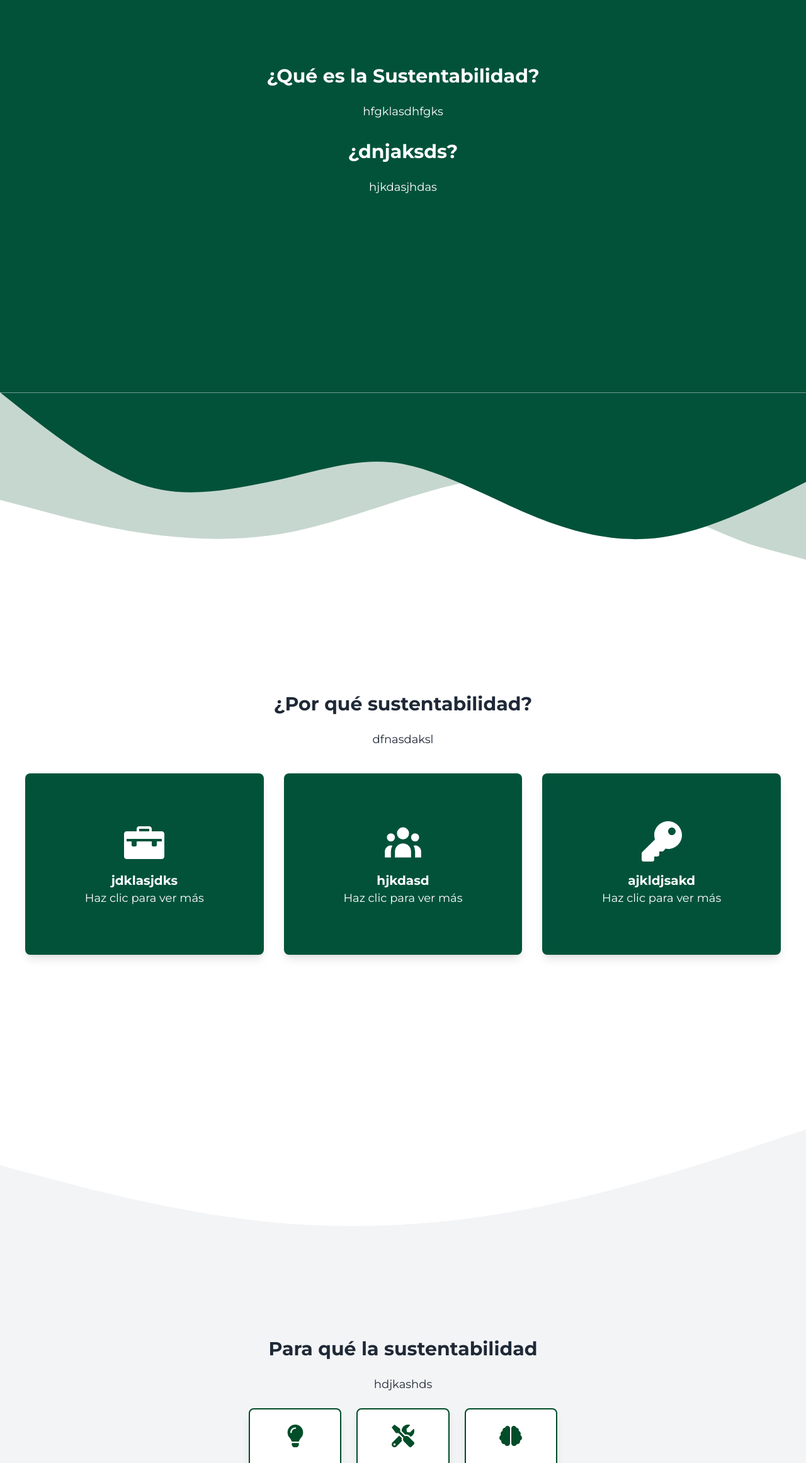
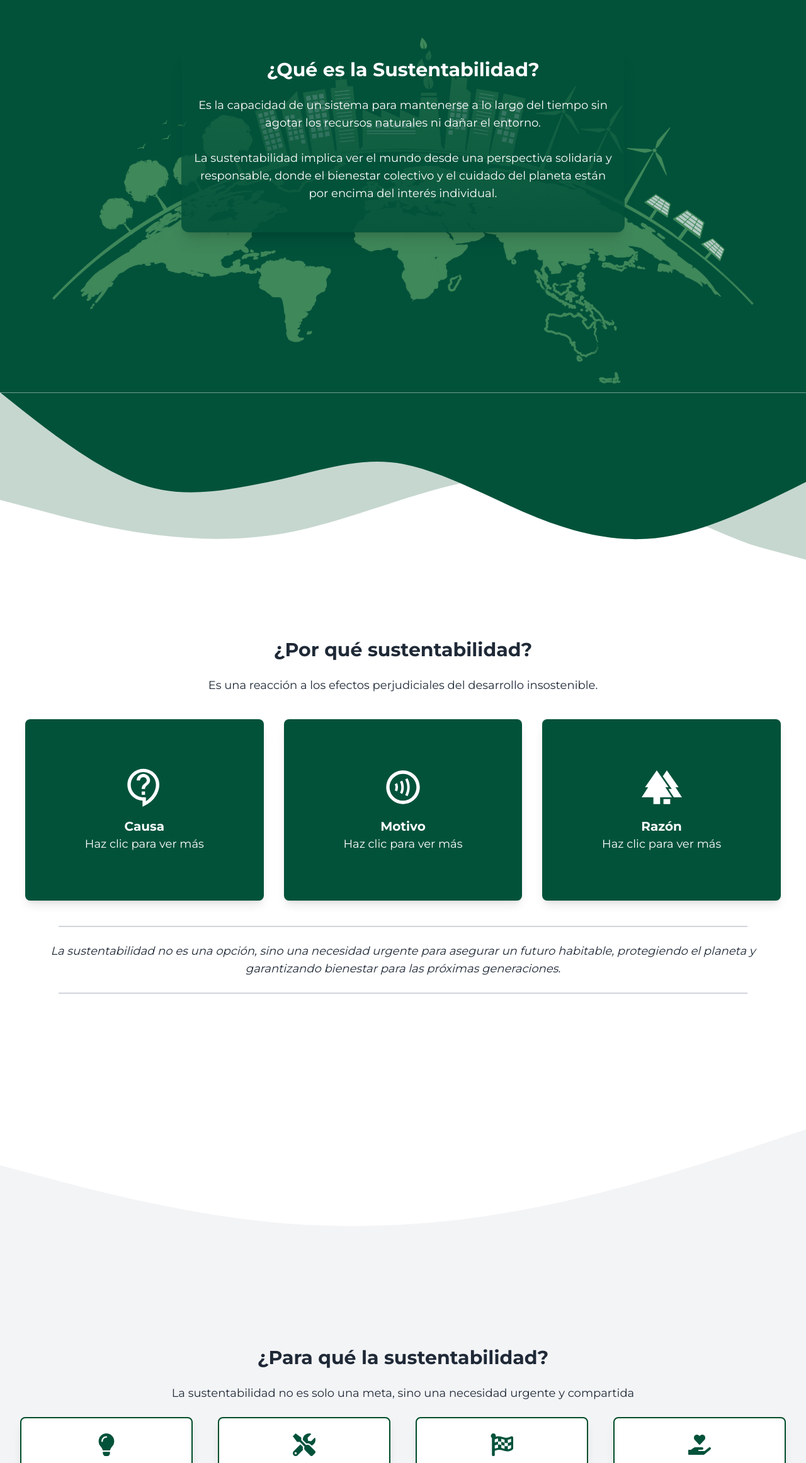
Before and after one commit to mateoestrada5/sustentabilidad_es_clave, a React (Vite) app in the folder SUS-Frontend/: page / in a window 1280 px wide. Shown: the part 1305-3628 px from the top of the page at 63% size. Built offline with nearby package versions, Linux system fonts and the light colour scheme.

Commit message:
que es, porque, para que, quien (incompleto)

```diff
--- a/SUS-Frontend/src/components/Inicio/LandingPage.jsx
+++ b/SUS-Frontend/src/components/Inicio/LandingPage.jsx
@@ -1,14 +1,13 @@
 import React, { useState } from "react";
 import { useNavigate } from "react-router-dom";
 import NavbarLP from "./NavbarLP";
-import { HiUserGroup } from "react-icons/hi";
-import { ImBriefcase } from "react-icons/im";
+import { MdForest, MdOutlineContactSupport, MdOutlineContactless } from "react-icons/md";
 import {
   FaKey,
   FaLightbulb,
   FaTools,
-  FaBrain,
-  FaChartLine,
+  FaHandHoldingHeart,
+  FaFlagCheckered,
   FaMoneyBillWave,
   FaLock,
 } from "react-icons/fa";
@@ -16,7 +15,6 @@ import { RiContactsLine, RiStarLine } from "react-icons/ri";
 import { BiQuestionMark, BiSupport } from "react-icons/bi";
 
 const LandingPage = () => {
-  const navigate = useNavigate();
   const [activeCard, setActiveCard] = useState(null); // Estado para controlar qué tarjeta está activa
 
   // colores:
@@ -32,110 +30,100 @@ const LandingPage = () => {
   // M0,128L80,106.7C160,85,320,43,480,64C640,85,800,181,960,170.7C1120,160,1280,64,1360,42.7L1440,21L1440,320L1360,320C1280,320,1120,320,960,320C800,320,640,320,480,320C320,320,160,320,80,320L0,320Z
   // M0,192L40,186.7C80,181,160,171,240,154.7C320,139,400,117,480,128C560,139,640,181,720,192C800,203,880,181,960,154.7C1040,128,1120,96,1200,96C1280,96,1360,128,1400,144L1440,160L1440,320L1400,320C1360,320,1280,320,1200,320C1120,320,1040,320,960,320C880,320,800,320,720,320C640,320,560,320,480,320C400,320,320,320,240,320C160,320,80,320,40,320L0,320Z
 
-  const adminActions1 = [
+  const paraQueActions1 = [
     {
       id: 1,
-      title: "dasdas",
+      title: "Propósito",
       description: (
         <>
-          dsadsa
-          <br />
-          dsadasd
+          Promover un modelo de desarrollo humano que asegure el bienestar de las personas sin agotar los recursos del planeta ni causar daños irreversibles al medio ambiente.
         </>
       ),
-      icon: <FaLightbulb style={{ color: "#004d29" }} />,
+      icon: <FaLightbulb style={{ color: "#02523a" }} />,
     },
     {
       id: 2,
-      title: "dasdas",
+      title: "Objetivo",
       description: (
         <>
-          dasdas
-          <br />
-          sdadas
+          Satisfacer las necesidades actuales de la sociedad sin comprometer las posibilidades de las futuras generaciones, manteniendo un equilibrio
         </>
       ),
-      icon: <FaTools style={{ color: "#004d29" }} />,
+      icon: <FaTools style={{ color: "#02523a" }} />,
     },
     {
       id: 3,
-      title: "adsas",
+      title: "Finalidad",
       description: (
         <>
-          dashkjdals
-          <br />
-          fdhklaskdas
+          Construir un futuro justo, equitativo y saludable a través del uso racional de los recursos, la conservación de los ecosistemas, y la promoción de prácticas responsables e inclusivas.
         </>
       ),
-      icon: <FaBrain style={{ color: "#004d29" }} />,
+      icon: <FaFlagCheckered style={{ color: "#02523a" }} />,
+    },
+    {
+      id: 4,
+      title: "Intencion",
+      description: (
+        <>
+          Impulsar un cambio que transforme la manera en que producimos, consumimos y convivimos,promoviendo una cultura de responsabilidad intergeneracional y de respeto hacia el entorno natural
+        </>
+      ),
+      icon: <FaHandHoldingHeart style={{ color: "#02523a" }} />,
     },
   ];
 
-  const adminActions2 = [
-    {
-      id: 4,
-      title: "gjklsdgsd",
-      description: (
-        <>
-          fdklasjds
-          <br />
-          fjkhlafds
-        </>
-      ),
-      icon: <FaChartLine style={{ color: "#004d29" }} />,
-    },
-    {
-      id: 5,
-      title: "fklñsdfs",
-      description: (
-        <>
-          hdfjklasjds
-          <br />
-          dahskldjas
-        </>
-      ),
-      icon: <FaMoneyBillWave style={{ color: "#02523a" }} />,
-    },
-  ];
+  // const paraQueActions2 = [
+  //   {
+  //     id: 4,
+  //     title: "Finalidad",
+  //     description: (
+  //       <>
+  //         fdklasjds
+  //         <br />
+  //         fjkhlafds
+  //       </>
+  //     ),
+  //     icon: <FaChartLine style={{ color: "#004d29" }} />,
+  //   },
+  //   {
+  //     id: 5,
+  //     title: "Intencion",
+  //     description: (
+  //       <>
+  //         hdfjklasjds
+  //         <br />
+  //         dahskldjas
+  //       </>
+  //     ),
+  //     icon: <FaMoneyBillWave style={{ color: "#02523a" }} />,
+  //   },
+  // ];
 
   const cardData = [
     {
       id: 1,
-      title: "jdklasjdks",
+      title: "Causa",
       description:
-        "djklaskljdsa",
-      icon: <ImBriefcase className="w-16 h-16 mb-4" />,
-      functions: [
-        "📢 djklasd",
-        "🏢 djkalsds",
-        "⚠️ djklasd",
-        "💰 kjldlaks",
-        "📑 djkalsjkds",
-      ],
+        "El desarrollo histórico ha sido insostenible, generando impactos negativos en el medio ambiente, agotando recursos naturales y creando desigualdades sociales.",
+      icon: <MdOutlineContactSupport className="w-16 h-16 mb-4" />,
+      functions: [],
     },
     {
       id: 2,
-      title: "hjkdasd",
+      title: "Motivo",
       description:
-        "djklasds",
-      icon: <HiUserGroup className="w-16 h-16 mb-4" />,
-      functions: [
-        "🏡 djklsad",
-        "💬 jkdlfasdsa",
-        "📊 jkdlasdsa",
-      ],
+        "Responder a los desafíos ambientales, sociales y económicos que amenazan la estabilidad del planeta y la vida de las futuras generaciones.",
+      icon: <MdOutlineContactless className="w-16 h-16 mb-4" />,
+      functions: [],
     },
     {
       id: 3,
-      title: "ajkldjsakd",
+      title: "Razón",
       description:
-        "hdkjasdas",
-      icon: <FaKey className="w-16 h-16 mb-4" />,
-      functions: [
-        "💬 dbjksads",
-        "📝 dkjsaldsa",
-        "📞 dkmhnsahd",
-      ],
+        "Necesitamos urgentemente  replantear la forma en que producimos, consumimos y nos relacionamos con el entorno, para garantizar un equilibrio entre el desarrollo humano y la conservación de los recursos.",
+      icon: <MdForest className="w-16 h-16 mb-4" />,
+      functions: [],
     },
   ];
 
@@ -242,24 +230,22 @@ const LandingPage = () => {
         id="que_es"
         className="min-h-screen flex flex-col items-center justify-center py-16 px-8 bg-custom-green text-center relative"
         style={{
+          backgroundImage: "url(/mundoSustentable.png)",
           backgroundSize: "87%",
           backgroundPosition: "bottom",
           backgroundRepeat: "no-repeat",
         }}
       >
+        <div className="bg-gradient-to-b from-custom-green/60 to-custom-green/90 rounded-xl p-4 shadow-xl gradiant-white">
           <h2 className="text-3xl font-semibold mb-6 text-white">
             ¿Qué es la Sustentabilidad?
           </h2>
           <p className="text-lg text-white mb-8 max-w-2xl">
-          hfgklasdhfgks
+            Es la capacidad de un sistema para mantenerse a lo largo del tiempo sin agotar los recursos naturales ni dañar el entorno.
+            <br /><br />
+            La sustentabilidad implica ver el mundo desde una perspectiva solidaria y responsable, donde el bienestar colectivo y el cuidado del planeta están por encima del interés individual.
           </p>
-
-        <h2 className="text-3xl font-semibold mb-6 text-white">
-          ¿dnjaksds?
-        </h2>
-        <p className="text-lg text-white mb-8 max-w-2xl">
-          hjkdasjhdas
-        </p>
+        </div>
       </section>
 
       <WaveDivider
@@ -279,7 +265,7 @@ const LandingPage = () => {
       >
         <h2 className="text-3xl font-semibold mb-6">¿Por qué sustentabilidad?</h2>
         <p className="text-lg mb-10">
-          dfnasdaksl
+          Es una reacción a los efectos perjudiciales del desarrollo insostenible.
         </p>
         <div className="grid grid-cols-1 sm:grid-cols-2 lg:grid-cols-3 gap-8 w-full max-w-[1200px]">
           {cardData.map((card) => (
@@ -312,6 +298,9 @@ const LandingPage = () => {
             </div>
           ))}
         </div>
+        <hr class="border-t-2 border-gray-300 my-6 w-[90%] mx-auto mt-10" />
+        <p className="text-lg  italic">La sustentabilidad no es una opción, sino una necesidad urgente para asegurar un futuro habitable, protegiendo el planeta y garantizando bienestar para las próximas generaciones.</p>
+        <hr class="border-t-2 border-gray-300 my-6 w-[90%] mx-auto" />
       </section>
 
       <WaveDivider color={["#f3f4f6"]} backgroundColor="white" rotate={false} />
@@ -322,14 +311,14 @@ const LandingPage = () => {
         id="para_que"
       >
         <h2 className="text-3xl font-semibold mb-6">
-          Para qué la sustentabilidad
+          ¿Para qué la sustentabilidad?
         </h2>
         <p className="text-lg mb-6">
-          hdjkashds
+          La sustentabilidad no es solo una meta, sino una necesidad urgente y compartida
         </p>
         <div className="flex justify-center">
-          <div className="grid grid-cols-1 md:grid-cols-2 lg:grid-cols-3 gap-6">
-            {adminActions1.map((action) => (
+          <div className="grid grid-cols-4 gap-10">
+            {paraQueActions1.map((action) => (
               <div
                 key={action.id}
                 className="bg-white rounded-lg shadow-lg p-6 text-center transition-transform transform hover:scale-105 min-h-[200px] flex flex-col justify-between"
@@ -348,9 +337,9 @@ const LandingPage = () => {
           </div>
         </div>
         <br />
-        <div className="flex justify-center w-full">
+        {/* <div className="flex justify-center w-full">
           <div className="grid grid-cols-1 md:grid-cols-2 lg:grid-cols-2 gap-6">
-            {adminActions2.map((action) => (
+            {paraQueActions2.map((action) => (
               <div
                 key={action.id}
                 className="bg-white rounded-lg shadow-lg p-6 text-center transition-transform transform hover:scale-105 min-h-[200px] flex flex-col justify-between"
@@ -367,53 +356,65 @@ const LandingPage = () => {
               </div>
             ))}
           </div>
-        </div>
+        </div> */}
       </section>
 
       <MountainDivider backgroundColor="#f3f4f6" />
 
       {/* quien */}
       <section
-        className="py-16 px-8 bg-custom-green flex flex-col md:flex-row"
+        className="min-h-screen flex flex-col items-center justify-center py-16 px-8 text-center bg-custom-green"
         id="quien"
       >
-        <div className="flex-1 flex items-center justify-center mb-8 md:mb-0 md:pr-8">
-          <div className="text-center">
-            <h2 className="text-3xl font-semibold text-white mb-6">
-              ¿Quien es sustentable?
-            </h2>
-            <p className="text-gray-700 mb-8 text-white">
-              mateo
+        <h2 className="text-3xl font-semibold mb-6">¿Quién?</h2>
+        <p className="text-lg mb-10">
+          Es una reacción a los efectos perjudiciales del desarrollo insostenible.
         </p>
+        <div className="grid grid-cols-1 sm:grid-cols-2 lg:grid-cols-3 gap-8 w-full max-w-[1200px]">
+          {cardData.map((card) => (
+            <div
+              key={card.id}
+              className="relative bg-custom-green text-white rounded-lg shadow-lg p-6 transition-transform duration-300 transform hover:scale-105 cursor-pointer h-72"
+              onClick={() =>
+                setActiveCard(activeCard === card.id ? null : card.id)
+              }
+            >
+              <div className="flex flex-col items-center justify-center h-full">
+                {activeCard === card.id ? (
+                  <>
+                    <h3 className="text-xl font-semibold">{card.title}</h3>
+                    <p className="text-lg text-center">{card.description}</p>
+                    <ul className="mt-4 text-left">
+                      {card.functions.map((func, index) => (
+                        <li key={index}>{func}</li>
+                      ))}
+                    </ul>
+                  </>
+                ) : (
+                  <>
+                    {card.icon}
+                    <h3 className="text-xl font-semibold">{card.title}</h3>
+                    <p className="text-lg text-center">Haz clic para ver más</p>
+                  </>
+                )}
               </div>
             </div>
-        <div className="flex-1">
-          <div className="flex flex-col gap-6">
-            <div className="bg-white border-2 border-gray-500 rounded-lg shadow-lg p-6 text-center transition-transform transform hover:scale-105">
-              <h3 className="text-xl font-semibold mb-4">
-                dhjaskldjkas
-              </h3>
-              <p className="text-gray-600">
-                djklasjdkas
-              </p>
+          ))}
         </div>
-            <div className="bg-white border-2 border-gray-500 rounded-lg shadow-lg p-6 text-center transition-transform transform hover:scale-105">
-              <h3 className="text-xl font-semibold mb-4">jfkldajsd</h3>
-              <p className="text-gray-600">
-                djksladjkas
-              </p>
-            </div>
-            <div className="bg-white border-2 border-gray-500 rounded-lg shadow-lg p-6 text-center transition-transform transform hover:scale-105">
-              <h3 className="text-xl font-semibold mb-4">
-                dasdljkas
-              </h3>
-              <p className="text-gray-600">
-                nldaslkdas
-              </p>
-            </div>
-          </div>
-        </div>
+        <hr class="border-t-2 border-gray-300 my-6 w-[90%] mx-auto mt-10" />
+        <p className="text-lg  italic">La sustentabilidad no es una opción, sino una necesidad urgente para asegurar un futuro habitable, protegiendo el planeta y garantizando bienestar para las próximas generaciones.</p>
+        <hr class="border-t-2 border-gray-300 my-6 w-[90%] mx-auto" />
       </section>
+
+      <WaveDivider
+        color={["#c6d7cf", "#02523a"]}
+        backgroundColor="white"
+        rotate={true}
+        svgPaths={[
+          "M1440,128L1360,106.7C1280,85,1120,43,960,64C800,85,640,181,480,170.7C320,160,160,64,80,42.7L0,21L0,320L80,320C160,320,320,320,480,320C640,320,800,320,960,320C1120,320,1280,320,1360,320L1440,320Z",
+          "M0,160C80,120,160,80,240,64C320,48,400,64,480,96C560,128,640,176,720,192C800,208,880,176,960,160C1040,144,1120,128,1200,160C1280,192,1360,256,1440,320L1440,320L0,320Z",
+        ]}
+      />
 
       {/* cuando */}
       <section
@@ -460,6 +461,12 @@ const LandingPage = () => {
           "M0,160C80,120,160,80,240,64C320,48,400,64,480,96C560,128,640,176,720,192C800,208,880,176,960,160C1040,144,1120,128,1200,160C1280,192,1360,256,1440,320L1440,320L0,320Z",
         ]}
       />
+
+      <section
+        className="min-h-[30%] flex flex-col lg:flex-row items-center justify-center py-16 px-8 bg-white text-center"
+        id="contacto">
+        <button className="bg-custom-green p-4 m-2 text-white font-bold rounded-xl shadow-xl hover:scale-[1.2] transition transition-duration-200">Descarga el informe completo</button>
+      </section>
 
       <section
         className="min-h-screen flex flex-col lg:flex-row items-center justify-center py-16 px-8 bg-white text-center"
```
Also changed, not shown: SUS-Frontend/public/mundoSustentable.png (added), SUS-Frontend/src/components/algo.txt (added). Lines whose indentation alone changed are shown as unchanged.
